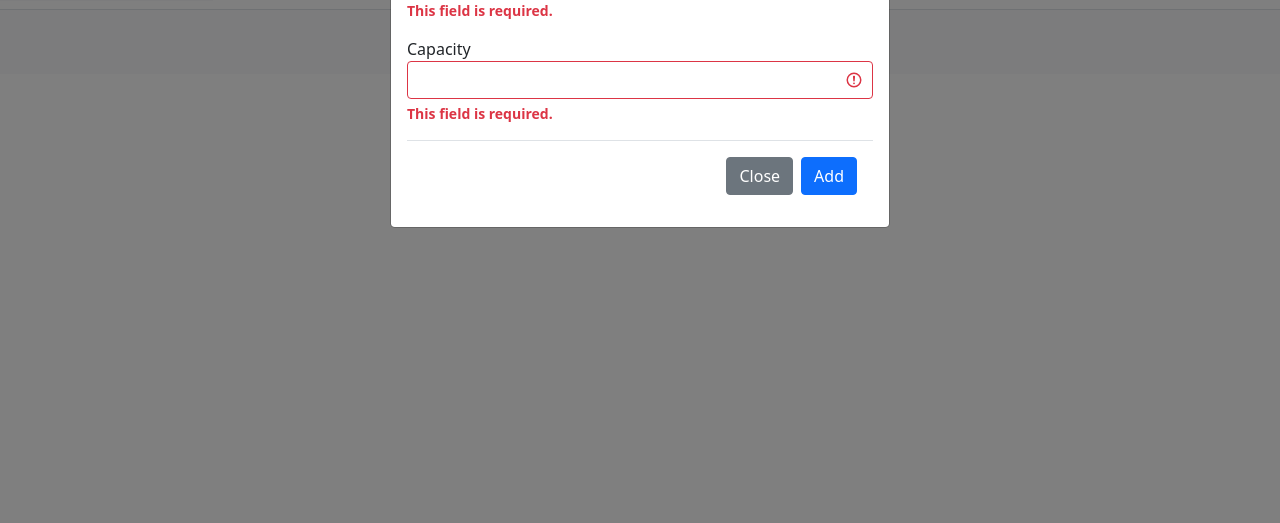
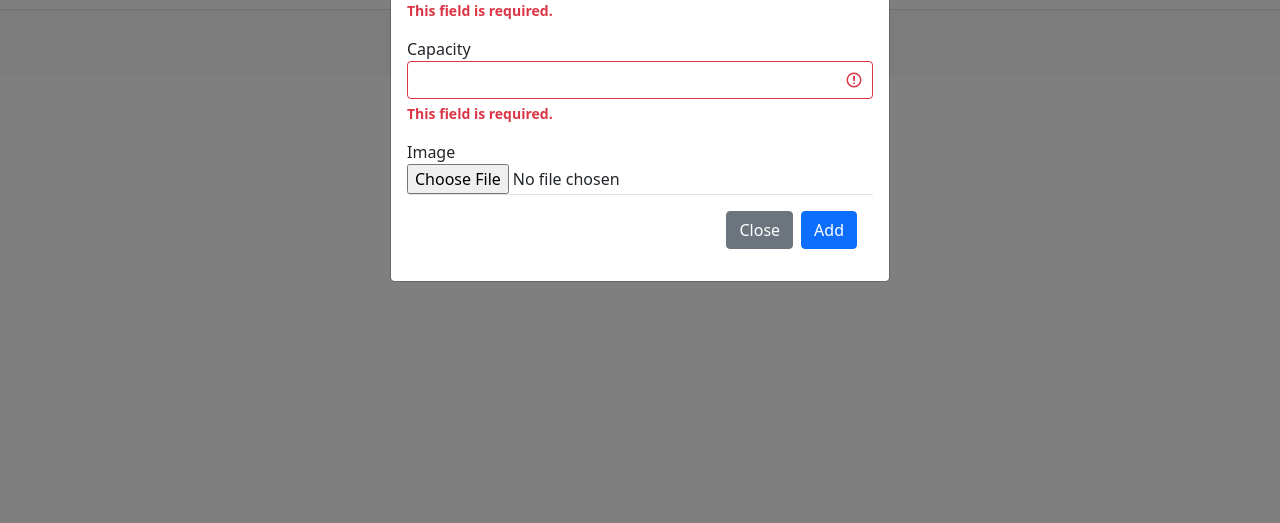
Before and after one commit to baringmarc/RoomReservation-Vuenture-II, a Django app: page /rooms/ in a window 1280 px wide, after a click on "Add Room". Shown: the part 277-800 px from the top of the page. Run offline with Django 3.2, Linux system fonts and the light colour scheme; a user stored in the database is signed in; data that the repository does not hold is empty; some libraries are stand-ins or nearby versions.

Commit message:
image field
qweqwe

```diff
--- a/ConferenceRoomReservation/settings.py
+++ b/ConferenceRoomReservation/settings.py
@@ -127,8 +127,10 @@ USE_TZ = True
 STATIC_URL = '/static/'
 STATICFILES_DIRS = [
     BASE_DIR / "static",
+]
 
-]
+MEDIA_URL = '/media/'
+MEDIA_ROOT = BASE_DIR / 'media/'
 
 # Default primary key field type
 # https://docs.djangoproject.com/en/3.2/ref/settings/#default-auto-field
--- a/roomReservation/forms.py
+++ b/roomReservation/forms.py
@@ -16,9 +16,10 @@ class ApplicantForm(forms.ModelForm):
 
 class ConferenceRoomForm(forms.ModelForm):
     type = forms.ModelChoiceField(queryset=RoomPrice.objects.all())
+
     class Meta:
         model = ConferenceRoom
-        fields = ['name', 'type', 'capacity']
+        fields = ['name', 'type', 'capacity', 'image']
 
     # def __init__(self, *args, **kwargs):
     #     super(ConferenceRoomForm, self).__init__(*args, **kwargs)
--- a/roomReservation/models.py
+++ b/roomReservation/models.py
@@ -16,9 +16,19 @@ class ConferenceRoom(models.Model):
     name = models.CharField(max_length = 30, null=True)
     type = models.ForeignKey(RoomPrice, on_delete=models.CASCADE, null=True)
     capacity = models.IntegerField(null=True)
+    image = models.ImageField(upload_to = 'roomImages/', blank = True, null = True)
 
     def __str__(self):
         return self.name
+
+    def get_absolute_url(self):
+        return f'/{self.slug}/'
+
+    def get_image(self):
+        if self.image:
+            return f'http://127.0.0.1:8000{self.image.url}'
+        else:
+            return ''
 
 class Applicant(models.Model):
     firstName = models.CharField(max_length = 50, null=True)
--- a/roomReservation/templates/rooms.html
+++ b/roomReservation/templates/rooms.html
@@ -32,7 +32,7 @@
             <button type="button" class="btn-close" data-bs-dismiss="modal" aria-label="Close"></button>
           </div>
           <div class="modal-body">
-          <form method="POST">
+          <form method="POST" enctype="multipart/form-data">
             {% csrf_token %}
             {{form|crispy}}
 
@@ -88,7 +88,7 @@
                     <div class="roomItem card mb-3 border-3 rounded p-1" >
                       <div class="d-flex flex-row align-items-center">
                         <div class="col-md-4">
-                          <img src="{% static 'images/room1.jpg'%}" class="img-fluid rounded-pill">
+                          <img src="{{r.get_image}}" class="img-fluid rounded-pill">
                         </div>
                         <div class="col-md-5">
                           <div class="card-body">
@@ -178,7 +178,7 @@
                           <button type="button" class="btn-close" data-bs-dismiss="modal" aria-label="Close"></button>
                         </div>
                         <div class="modal-body">
-                          <form method="POST">
+                          <form method="POST" enctype="multipart/form-data">
                             {% csrf_token %}
                             <div class="form-group">
 
@@ -193,6 +193,9 @@
                               </select>
                               <label class="col-form-label"  for="name">Capacity</label>
                               <input type="number" class="form-control" value="{{ r.capacity }}" name="roomCapacity" required></input>
+                              </input>
+                              <label class="col-form-label"  for="name">Image</label>
+                              <input type="file" class="form-control" name="image"></input>
                               </input>
                           </div>
                         </div>
--- a/roomReservation/views.py
+++ b/roomReservation/views.py
@@ -34,17 +34,23 @@ class ReservationsView(LoginRequiredMixin, View):
         applicants = Applicant.objects.all()
         rooms = ConferenceRoom.objects.all()
 
-        today = datetime.date.today()
-        week = datetime.date.today().isocalendar()[1]
-        month = datetime.date.today().month
+        if reservations:
+            today = datetime.date.today()
+            week = datetime.date.today().isocalendar()[1]
+            month = datetime.date.today().month
 
-        thisWeek = Reservation.objects.filter(dateOfUse__week = week).count()
-        thisDay = Reservation.objects.filter(dateOfUse = today).count()
-        thisMonth = Reservation.objects.filter(dateOfUse__month = month).count()
+            thisWeek = Reservation.objects.filter(dateOfUse__week = week).count()
+            thisDay = Reservation.objects.filter(dateOfUse = today).count()
+            thisMonth = Reservation.objects.filter(dateOfUse__month = month).count()
 
-        context = {'reservations': reservations,
-            'form': form, 'form2': form2, 'applicants': applicants,
-            'rooms': rooms, 'today': today, 'thisWeek' : thisWeek, 'thisDay' : thisDay, 'thisMonth': thisMonth}
+            context = {'reservations': reservations,
+                'form': form, 'form2': form2, 'applicants': applicants,
+                'rooms': rooms, 'today': today, 'thisWeek' : thisWeek, 'thisDay' : thisDay, 'thisMonth': thisMonth}
+        else:
+            context = {'reservations': reservations,
+                'form': form, 'form2': form2, 'applicants': applicants,
+                'rooms': rooms,}
+
         return render(request, 'reservations.html', context)
 
     def post(self, request):
@@ -158,15 +164,18 @@ class RoomsView(LoginRequiredMixin, View):
             room_name = request.POST.get('roomName')
             room_type = request.POST.get('roomType')
             room_capacity = request.POST.get('roomCapacity')
+            room_image = request.FILES.get('image')
+
+            print(room_image)
 
             ConferenceRoom.objects.filter(id=roomid).update(
                 name = room_name, type = room_type,
-                capacity = room_capacity)
+                capacity = room_capacity, image = room_image)
             messages.success(request, 'Room successfully updated.')
             return redirect('rooms-view')
 
         else:
-            form = ConferenceRoomForm(request.POST)
+            form = ConferenceRoomForm(request.POST, request.FILES)
             if form.is_valid():
                 form.save()
                 messages.success(request, 'Room successfully added.')
```
Also changed, not shown: media/media/roomImages/room1.jpg (added), media/media/roomImages/room3.jpg (added), media/media/roomImages/rooms.jpg (added), media/roomImages/ponte3.jpg (added), media/roomImages/rooms.jpg (added), roomReservation/migrations/0013_auto_20220317_1440.py (added).
